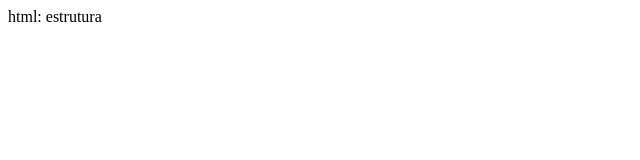
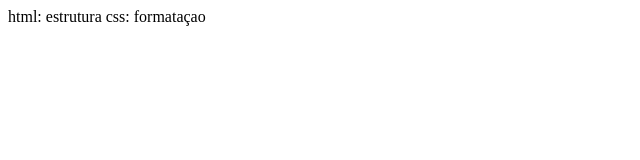
Before and after one commit to HarleiEustaquio/diw, a plain HTML site: page index.html in a window 1280 px wide. Shown: the whole page, without its empty margins (0-640 px from the left). Drawn offline with Linux system fonts and the light colour scheme.

Commit message:
segunda versão

```diff
--- a/index.html
+++ b/index.html
@@ -7,5 +7,6 @@
 </head>
 <body>
     html: estrutura
+    css: formataçao
 </body>
 </html>
```
